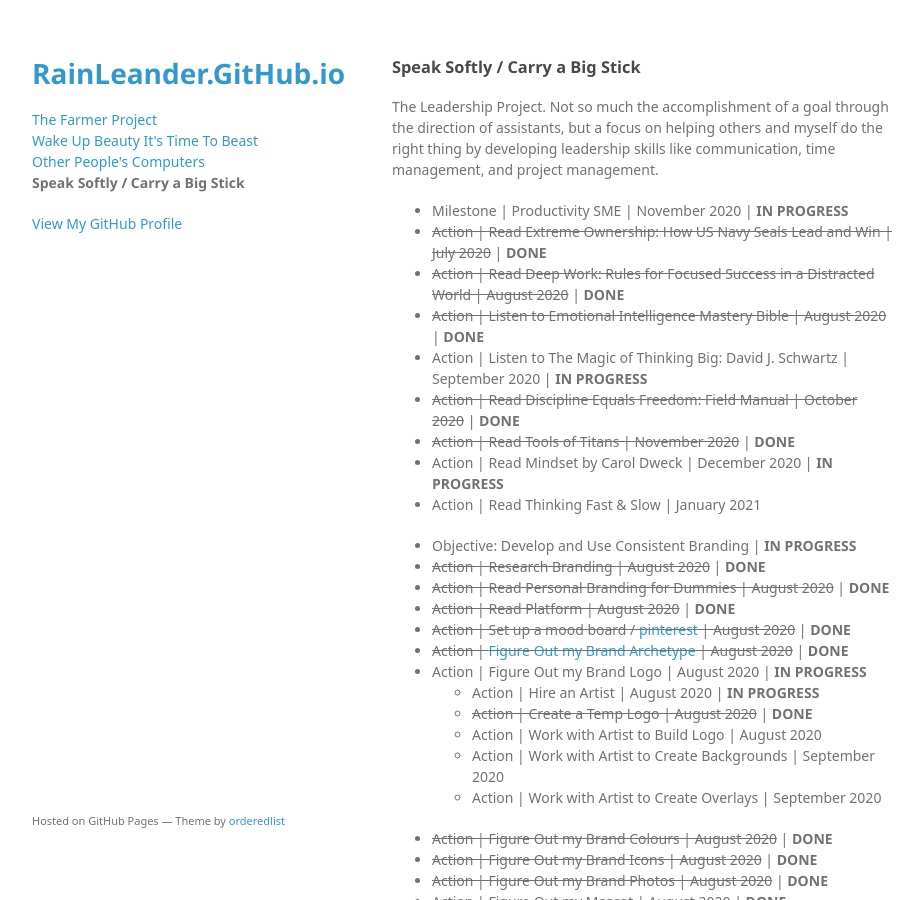
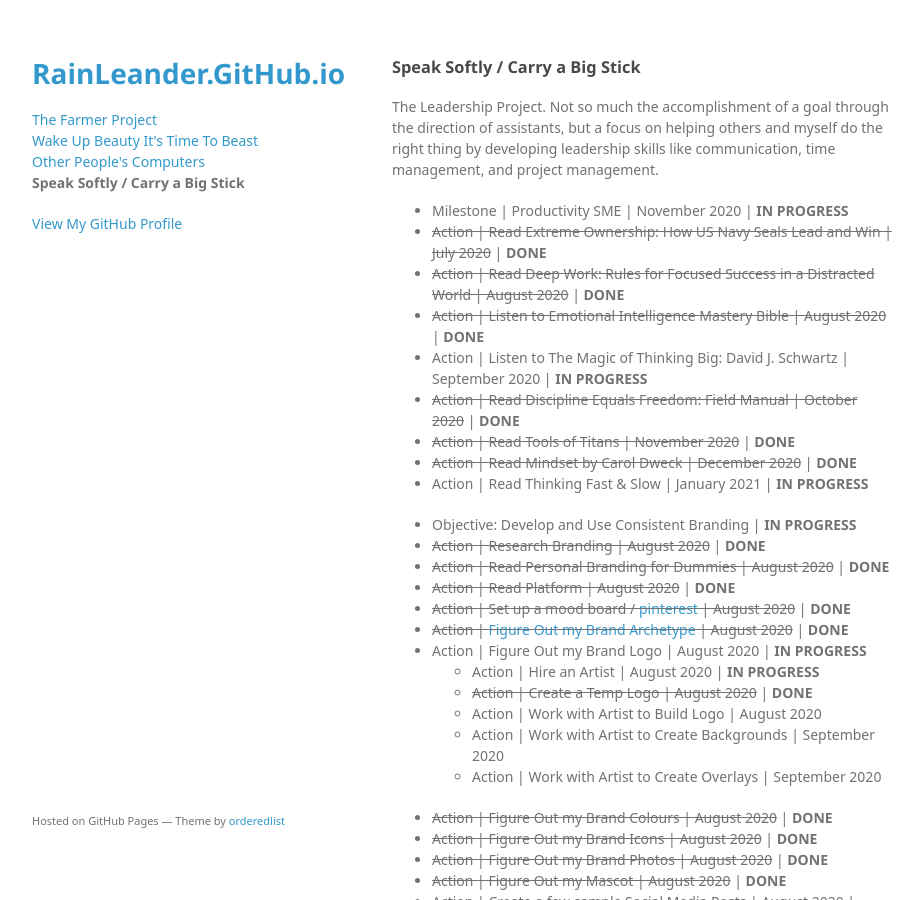
Before and after one commit to rainleander/rainleander.github.io, a Jekyll site: the page speak-softly.html, which Jekyll copies as it is, in a window 1280 px wide and 900 px high. Shown: the whole window, without its empty margins (178-1101 px from the left). Built offline with Jekyll 4.4.1, drawn with Linux system fonts in a browser that asks for light colours; some web fonts are replaced.

Commit message:
Update speak-softly.html

```diff
--- a/speak-softly.html
+++ b/speak-softly.html
@@ -36,8 +36,8 @@
         <li>Action | Listen to The Magic of Thinking Big: David J. Schwartz | September 2020 | <b>IN PROGRESS</b></li>
         <li><del>Action | Read Discipline Equals Freedom: Field Manual | October 2020</del> | <b>DONE</b></li>
         <li><del>Action | Read Tools of Titans | November 2020</del> | <b>DONE</b></li>
-        <li>Action | Read Mindset by Carol Dweck | December 2020 | <b>IN PROGRESS</b></li>
-        <li>Action | Read Thinking Fast & Slow | January 2021</li></ul>
+        <li><del>Action | Read Mindset by Carol Dweck | December 2020</del> | <b>DONE</b></li>
+        <li>Action | Read Thinking Fast & Slow | January 2021 | <b>IN PROGRESS</b></li></ul>
 
         <ul><li>Objective: Develop and Use Consistent Branding | <b>IN PROGRESS</b></li>
           <li><del>Action | Research Branding | August 2020</del> | <b>DONE</b></li>
```
